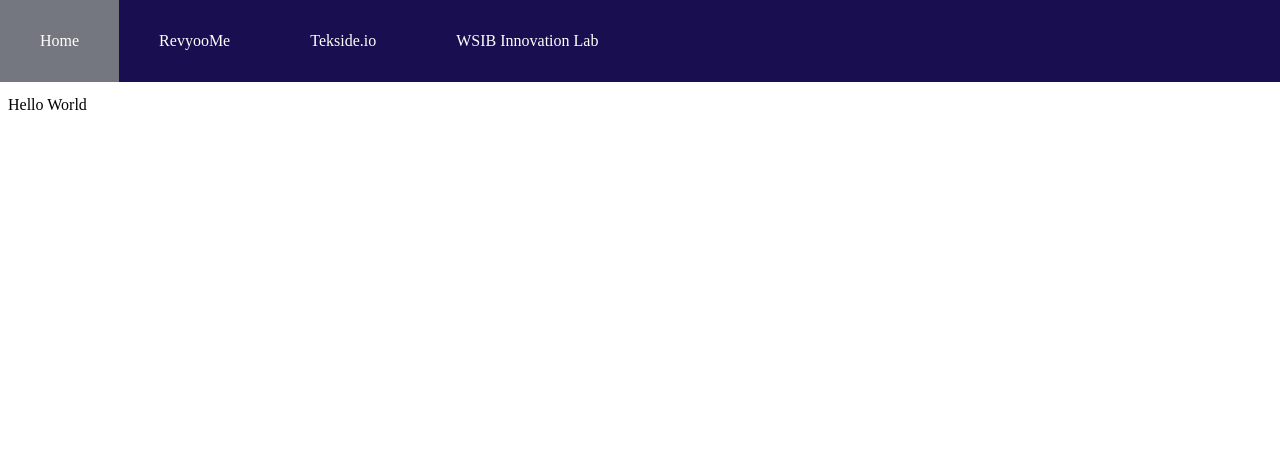
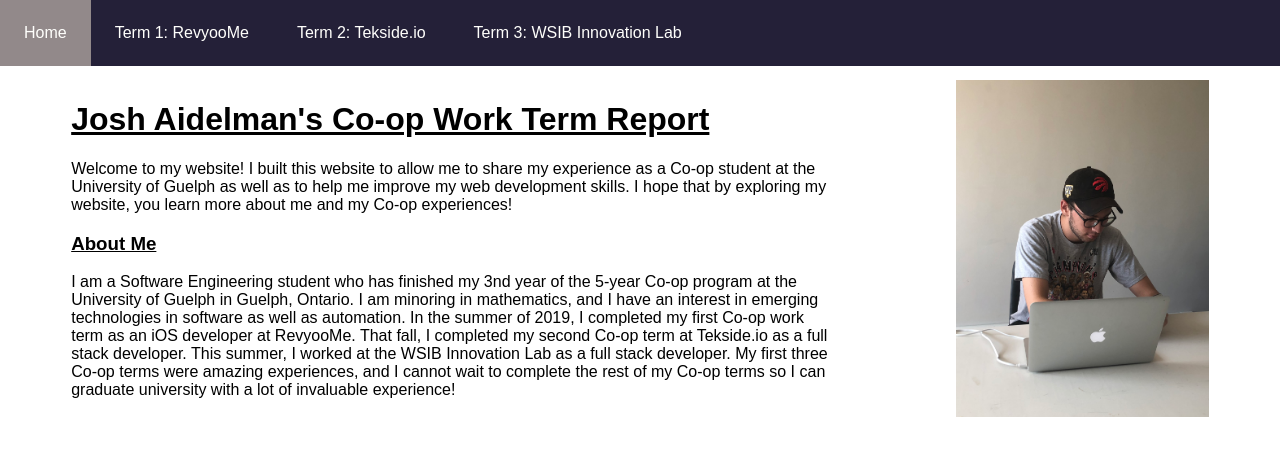
Before and after one commit to jaidelman/jaidelman.github.io, a React (Create React App) app: page / in a window 1280 px wide. Shown: the top 456 px of the page. Built offline with nearby package versions, Linux system fonts and the light colour scheme.

Commit message:
Home page

```diff
--- a/src/App.js
+++ b/src/App.js
@@ -7,7 +7,7 @@ function App() {
   return (
     <BrowserRouter>
       <NavBar />
-      <div style={{ marginTop: "12vmin" }}>
+      <div className="app">
         <Switch>
           <Route exact path="/">
             <Home />
--- a/src/assets/App.css
+++ b/src/assets/App.css
@@ -1,9 +1,13 @@
+* {
+  font-family: Arial, Helvetica, sans-serif;
+}
+
 .navbar {
   position: fixed;
   top: 0;
   left: 0;
   width: 100%;
-  background-color: #190e4f;
+  background-color: #242038;
   overflow: hidden;
 }
 
@@ -12,10 +16,27 @@
   display: block;
   text-align: center;
   text-decoration: none;
-  padding: 4vmin 5vmin;
+  padding: 1.5rem;
   color: #fffffc;
 }
 
 .navbar a:hover {
-  background-color: #757780;
+  background-color: #92898a;
 }
+
+.home-image {
+  width: 20%;
+  height: 25%;
+  padding-right: 5%;
+  float: right;
+}
+
+.app {
+  margin-top: 5rem;
+}
+
+.intro {
+  float: left;
+  width: 60%;
+  padding-left: 5%;
+}
--- a/src/assets/images/index.js
+++ b/src/assets/images/index.js
@@ -0,0 +1 @@
+export { default as MeWorking } from "./working.png";
--- a/src/components/home.js
+++ b/src/components/home.js
@@ -1,9 +1,36 @@
 import React from "react";
+import { MeWorking } from "assets";
 
 export const Home = () => {
   return (
     <div>
-      <p>Hello World</p>
+      <img src={MeWorking} alt="Me at work" className="home-image" />
+      <div className="intro">
+        <h1>
+          <u>Josh Aidelman's Co-op Work Term Report</u>
+        </h1>
+        <p>
+          Welcome to my website! I built this website to allow me to share my
+          experience as a Co-op student at the University of Guelph as well as
+          to help me improve my web development skills. I hope that by exploring
+          my website, you learn more about me and my Co-op experiences!
+        </p>
+        <h3>
+          <u>About Me</u>
+        </h3>
+        <p>
+          I am a Software Engineering student who has finished my 3nd year of
+          the 5-year Co-op program at the University of Guelph in Guelph,
+          Ontario. I am minoring in mathematics, and I have an interest in
+          emerging technologies in software as well as automation. In the summer
+          of 2019, I completed my first Co-op work term as an iOS developer at
+          RevyooMe. That fall, I completed my second Co-op term at Tekside.io as
+          a full stack developer. This summer, I worked at the WSIB Innovation
+          Lab as a full stack developer. My first three Co-op terms were amazing
+          experiences, and I cannot wait to complete the rest of my Co-op terms
+          so I can graduate university with a lot of invaluable experience!
+        </p>
+      </div>
     </div>
   );
 };
--- a/src/components/navbar.js
+++ b/src/components/navbar.js
@@ -8,13 +8,13 @@ export const NavBar = () => {
         Home
       </Link>
       <Link className="link" to="/revyoome">
-        RevyooMe
+        Term 1: RevyooMe
       </Link>{" "}
       <Link className="link" to="/tekside">
-        Tekside.io
+        Term 2: Tekside.io
       </Link>
       <Link className="link" to="/wsib">
-        WSIB Innovation Lab
+        Term 3: WSIB Innovation Lab
       </Link>
     </div>
   );
```
Also changed, not shown: src/assets/images/working.png (added), 1 other file (tests, documents, lock files or other folders).
